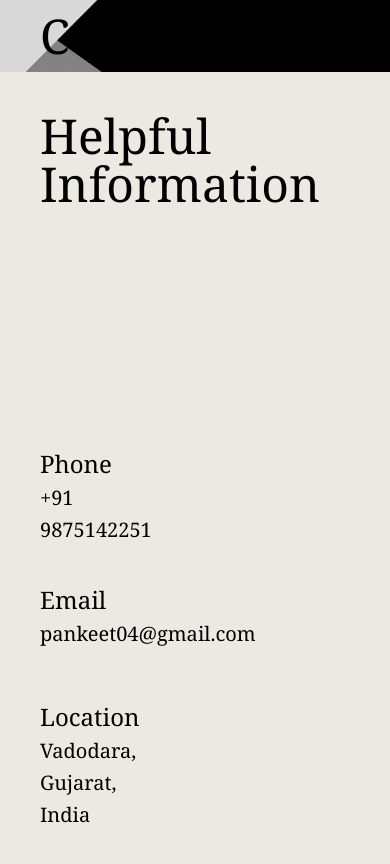
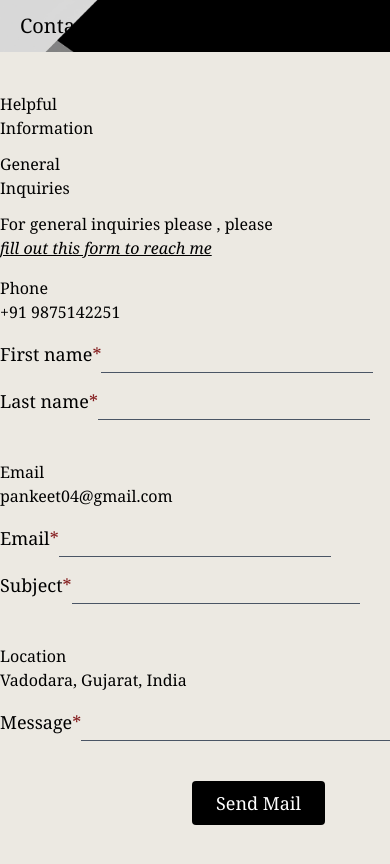
Before and after one commit to Pankeet/ContactMe, a React (Vite) app in the folder Frontend/: page / in a window 390 px wide. Shown: the top 864 px of the page. Built offline with nearby package versions, Linux system fonts and the light colour scheme.

Commit message:
Added Responsiveness for Phone Screen Size

```diff
--- a/Frontend/src/ContactMe.jsx
+++ b/Frontend/src/ContactMe.jsx
@@ -56,46 +56,46 @@ export default function Contact(){
         }
     }
     return (
-        <div className="font-serif overflow-auto">
-            <div className="text-5xl font-light pl-10 pt-3 pb-3 bg-[url('/banner.png')] bg-cover bg-no-repeat ">
+        <div className="font-serif ">
+            <div className="sm:text-2xl md:text-3xl lg:text-5xl font-light px-5 py-3 bg-[url('/banner.png')] bg-cover bg-no-repeat w-full text-xl">
                 <div>Contact</div>
             </div>
-            <div className="pt-10 pl-10 flex">
-                <span className="text-5xl">Helpful <br />Information</span>
-                <span className="text-5xl pl-60">General <br />Inquiries</span>
-                <span className="text-md pl-52 pt-10"> For general inquiries please , please <i><u className="cursor-pointer" onClick={fillform}> <br /> fill out this form to reach me</u> </i>
+            <div className="pt-10 sm:pl-10 sm:flex">
+                <div className="sm:text-2xl md:text-3xl md:font-medium lg:text-5xl">Helpful <br />Information</div>
+                <div className="sm:text-2xl md:text-3xl md:font-medium lg:text-5xl sm:pl-60 pt-3">General <br />Inquiries</div>
+                <div className="text-md sm:pl-52 sm:pt-10 pt-3"> For general inquiries please , please <i><u className="cursor-pointer" onClick={fillform}> <br /> fill out this form to reach me</u> </i>
+                </div>
+            </div>
+            <div className="sm:flex sm:pt-20 pt-4 sm:pl-10 ">
+                <span className="sm:text-lg md:text-xl lg:text-2xl ">Phone <br />
+                <span className="sm:text-md md:text-lg lg:text-xl cursor-pointer" onClick={() => CopyText('9875142251', true)}>+91 9875142251</span>
                 </span>
-            </div>
-            <div className="flex pt-20 pl-10">
-                <span className="text-2xl">Phone <br />
-                <span className="text-xl cursor-pointer" onClick={() => CopyText('9875142251', true)}>+91 9875142251</span>
-                </span>
-                <span className="pl-[23rem] pt-4 text-xl">First name<span className='text-red-900'>*</span> <br />
+                <span className="sm:pl-[23rem] pt-4 md:text-xl text-lg flex sm:block">First name<span className='text-red-900'>*</span> <br />
                 <input type="text" ref={formRef} className={`pt-1 outline-none ${ focusoninp ? 'border-2 border-red-500 rounded-md': 'border-gray-600 border-b'}`}></input>
                 </span>
-                <span className="pl-48 pt-3.5 text-xl">Last name<span className='text-red-900'>*</span> <br />
+                <span className="sm:pl-48 pt-3.5 md:text-xl text-lg flex sm:block">Last name<span className='text-red-900'>*</span> <br />
                 <input type="text" ref={lname} className="border-gray-600 border-b-1 pt-1 outline-none"></input>
                 </span>
             </div>
-            <div className="flex pt-10 pl-10">
-            <span className="text-2xl">Email <br />
-                <span className="text-xl cursor-pointer" onClick={() => CopyText('pankeet04@gmail.com' , false)}>pankeet04@gmail.com</span>
+            <div className="sm:flex pt-10 sm:pl-10">
+            <span className="sm:text-lg md:text-xl lg:text-2xl">Email <br />
+                <span className="sm:text-md md:text-lg lg:text-xl cursor-pointer" onClick={() => CopyText('pankeet04@gmail.com' , false)}>pankeet04@gmail.com</span>
                 </span>
-                <span className='pl-[307px] pt-4 text-xl'>Email<span className='text-red-900'>*</span> <br />
+                <span className='sm:pl-[307px] pt-4 md:text-xl text-lg flex sm:block'>Email<span className='text-red-900'>*</span> <br />
                 <input type="email" ref={user} className="border-gray-600 border-b-1 pt-1 outline-none"></input>
                 </span>
-                <span className='pl-48 pt-3.5 text-xl'>Subject<span className='text-red-900'>*</span> <br />
+                <span className='sm:pl-48 pt-3.5 md:text-xl text-lg flex sm:block'>Subject<span className='text-red-900'>*</span> <br />
                 <input type="text" ref={sub} className="border-gray-600 overflow-none border-b-1 pt-1 outline-none w-2xs"></input>
                 </span>
             </div>
-            <div className="flex pt-10 pl-10">
-                <span className="text-2xl">Location <br /> <span className="text-xl">Vadodara, Gujarat, India</span></span>
-                <span className="pl-[290px] pt-4 text-xl">Message<span className='text-red-900'>*</span> <br />
+            <div className="sm:flex pt-10 sm:pl-10">
+                <span className="sm:text-lg md:text-xl lg:text-2xl">Location <br /> <span className="md:text-xl text-md">Vadodara, Gujarat, India</span></span>
+                <span className="sm:pl-[290px] pt-4 md:text-xl text-lg flex sm:block">Message<span className='text-red-900'>*</span> <br />
                 <input type="text" ref={msg} className="border-gray-600 border-b-1 pt-1 outline-none w-2xl"></input>
                 </span>
             </div>
 
-            <button type="submit" disabled={loading} onClick={sendMail} className="mt-10 ml-[51rem] px-6 py-2 bg-black text-white text-lg rounded hover:bg-white transition-colors duration-300 hover:text-black">{loading ? "Sending Mail..." : "Send Mail"}</button>
+            <button type="submit" disabled={loading} onClick={sendMail} className="ml-48 mt-10 sm:ml-[51rem] px-6 py-2 mb-5 bg-black text-white text-lg rounded hover:bg-white transition-colors duration-300 hover:text-black">{loading ? "Sending Mail..." : "Send Mail"}</button>
 
             <ToastContainer position="top-center" autoClose={2000} transition={Slide} pauseOnHover={false}/>
         </div>
```
